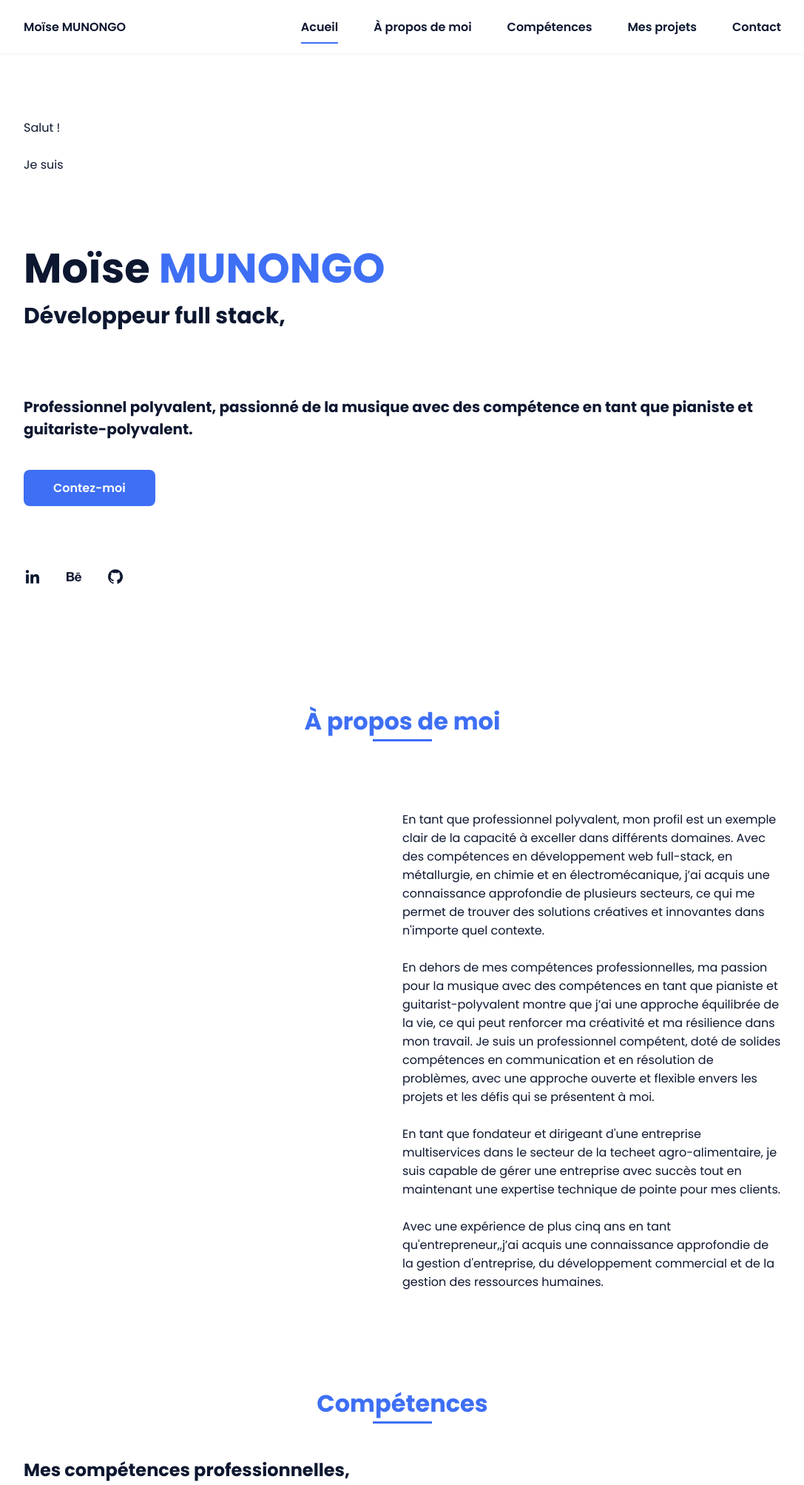
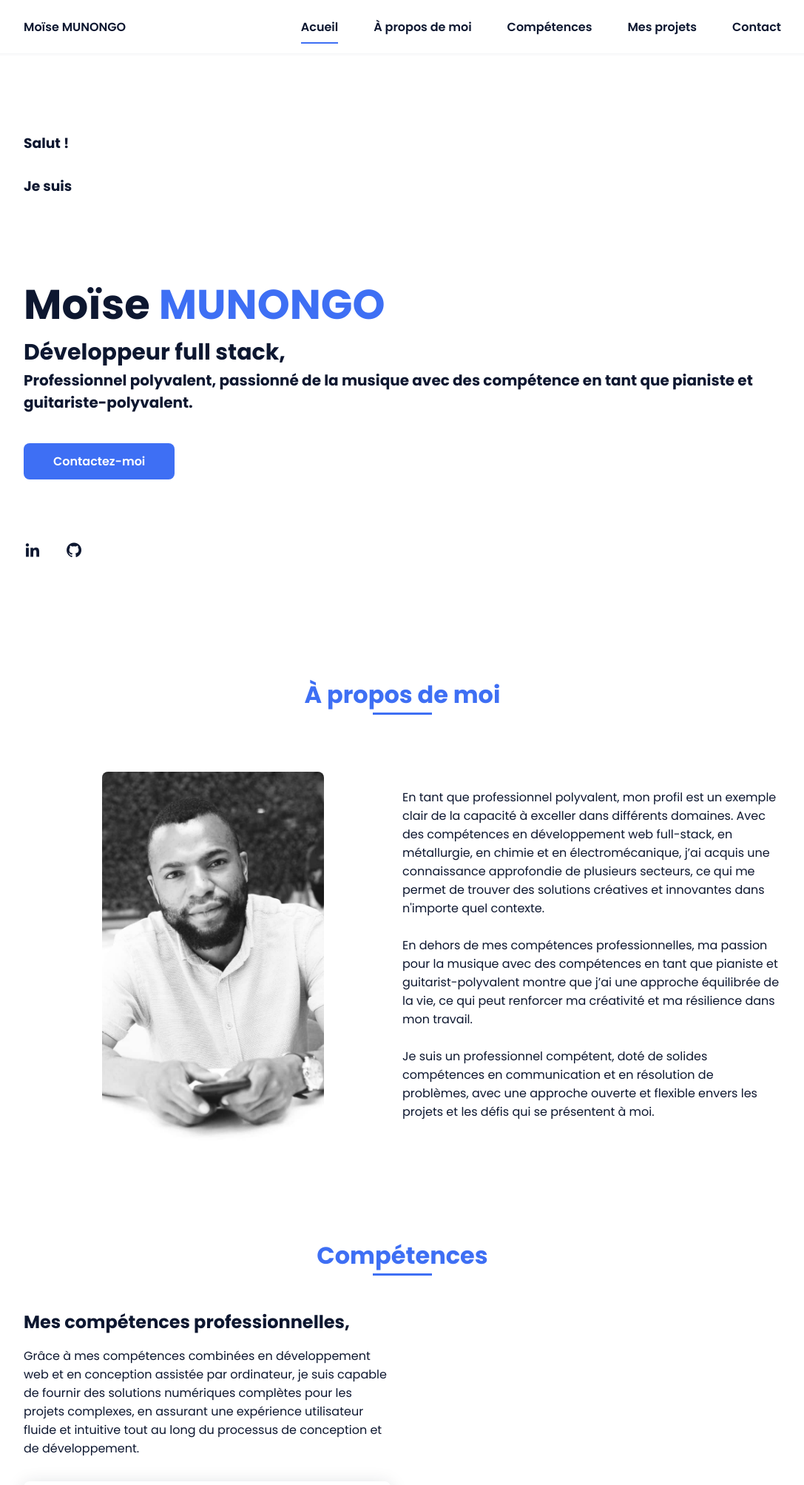
Before and after one commit to MoiseMUNONGO/munongo.com, a plain HTML site: page index.html in a window 1280 px wide. Shown: the top 2007 px of the page at 74% size, without its empty margins (96-1183 px from the left). Drawn offline with nearby package versions, Linux system fonts and the light colour scheme.

Commit message:
Ajout photos

```diff
--- a/index.html
+++ b/index.html
@@ -36,36 +36,31 @@
     <main class="l-main">
         <section class="home bd-grid" id="home">
             <div class="home__data">
-                <p>Salut !</p><br>
-                <p>Je suis</p>
+                <h3>Salut ! <br><br>Je suis</h3>
+
                 <h1 class="home__title"><br>Moïse <span class="home__title-color">MUNONGO</span><br>
                     <p style="font-size: 30px;">Développeur full
-                        stack,</p><br>
+                        stack,</p>
                     <p style="font-size: 20px;">Professionnel polyvalent, passionné de la musique avec des compétence en
-                        tant que pianiste et
-                        guitariste-polyvalent.</p>
+                        tant que pianiste et guitariste-polyvalent.</p>
                 </h1>
 
-                <a href="#" class="button">Contez-moi</a>
+                <a href="#" class="button">Contactez-moi</a>
 
             </div>
 
             <div class="home__social">
                 <a href="" class="home__social-icon"><i class='bx bxl-linkedin'></i></a>
-                <a href="" class="home__social-icon"><i class='bx bxl-behance'></i></a>
                 <a href="" class="home__social-icon"><i class='bx bxl-github'></i></a>
             </div>
 
-            <div class="home__img">
-
-            </div>
         </section>
         <section class="about section " id="about">
             <h2 class="section-title">À propos de moi</h2>
 
             <div class="about__container bd-grid">
                 <div class="about__img">
-                    <img src="" alt="">
+                    <img src="photo_nb.jpeg" alt="">
                 </div>
 
                 <div>
@@ -81,19 +76,11 @@
                         avec des compétences en
                         tant que pianiste et guitarist-polyvalent montre que j’ai une approche équilibrée de la vie, ce
                         qui
-                        peut renforcer ma créativité et ma résilience dans mon travail. Je suis un professionnel
+                        peut renforcer ma créativité et ma résilience dans mon travail.<br><br>Je suis un professionnel
                         compétent,
                         doté de solides compétences en communication et en résolution de problèmes, avec une approche
                         ouverte et flexible envers les projets et les défis qui se présentent à moi.</p><br>
-                    <p class="about__text">En tant que fondateur et dirigeant d'une entreprise multiservices dans le
-                        secteur de la techeet
-                        agro-alimentaire, je suis capable de gérer une entreprise avec succès tout en maintenant une
-                        expertise technique de pointe pour mes clients.</p><br>
-                    <p class="about__text">Avec une expérience de plus cinq ans en tant qu'entrepreneur,,j’ai acquis une
-                        connaissance
-                        approfondie de la gestion d'entreprise, du développement commercial et de la gestion des
-                        ressources
-                        humaines.</p>
+
                 </div>
             </div>
         </section>
@@ -180,13 +167,13 @@
 
             <div class="work__container bd-grid">
                 <a href="" class="work__img">
-                    <img src="" alt="">
+                    <img src="Frame 1.png" alt="">
                 </a>
                 <a href="" class="work__img">
-                    <img src="" alt="">
+                    <img src="Happy crowdfundersMoise MUNONGO.png" alt="">
                 </a>
                 <a href="" class="work__img">
-                    <img src="" alt="">
+                    <img src="RolexMoiseMunongo (2).png" alt="">
                 </a>
                 <a href="" class="work__img">
                     <img src="" alt="">
--- a/style.css
+++ b/style.css
@@ -31,6 +31,7 @@
         --h2-font-size: 2rem;
         --normal-font-size: 1rem;
         --smaller-font-size: .875rem;
+
     }
 }
 
```
Also changed, not shown: Frame 1.png (added), Happy crowdfundersMoise MUNONGO.png (added), Photo_m.jpeg (added), RolexMoiseMunongo (2).png (added), WhatsApp Image 2023-02-22 at 16.21.33.jpeg (added), maphoto.jpeg (added), photo_nb.jpeg (added).
